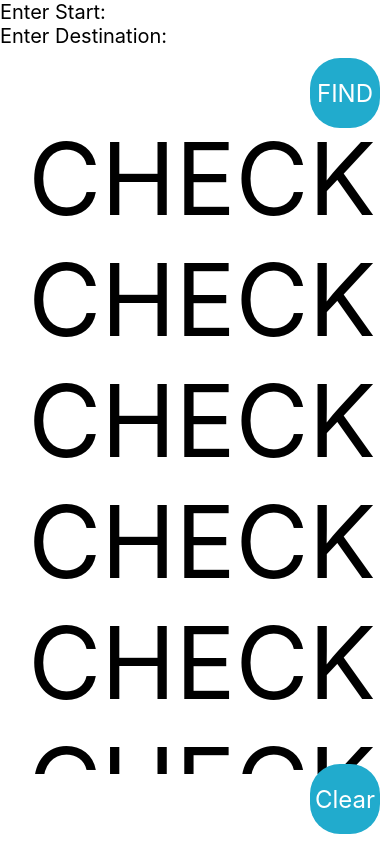
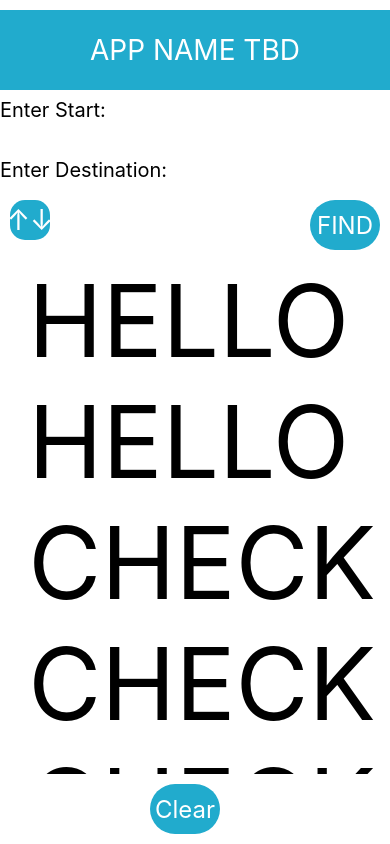
Before and after one commit to malinamusuroi/StepFree, a React Native app in the folder frontend/: screen / in a window 390 px wide. Built offline with nearby package versions, Linux system fonts and the light colour scheme.

Commit message:
Added the switch and have everything running in background but not rendering

```diff
--- a/frontend/app/components/Main.js
+++ b/frontend/app/components/Main.js
@@ -16,12 +16,18 @@ export default class Main extends Component {
     this.state = {
       FROMtext: '',
       TOtext: ''
-    };
+    }
+    //this.onHandleChange = this.onHandleChange.bind(this);
   }
 
 render() {
   return(
+
   <View style={styles.container}>
+
+    <View style={styles.header}>
+      <Text style={styles.headerText}>APP NAME TBD</Text>
+    </View>
 
     <TextInput style={styles.FROMtext}
       placeholder="Enter Start:"
@@ -31,13 +37,17 @@ render() {
       placeholder="Enter Destination:"
       onChangeText = {(TOtext)=>this.setState({TOtext})}/>
 
+    <TouchableOpacity onPress={this.switch.bind(this)} style = {styles.switchButton}>
+      <Text style = {styles.switchButtonText}>↑↓</Text>
+    </TouchableOpacity>
+
     <TouchableOpacity onPress={this.search.bind(this)} style = {styles.findButton}>
       <Text style = {styles.findButtonText}>FIND</Text>
     </TouchableOpacity>
 
-    <ScrollView>
-      <Text style={styles.text}> CHECK </Text>
-      <Text style={styles.text}> CHECK </Text>
+    <ScrollView style={styles.output}>
+      <Text style={styles.text}> HELLO </Text>
+      <Text style={styles.text}> HELLO </Text>
       <Text style={styles.text}> CHECK </Text>
       <Text style={styles.text}> CHECK </Text>
       <Text style={styles.text}> CHECK </Text>
@@ -48,7 +58,7 @@ render() {
       <Text style={styles.text}> CHECK </Text>
     </ScrollView>
 
-    <TouchableOpacity onPress={this.refresh.bind(this)} style = {styles.refreshButton}>
+    <TouchableOpacity onPress={this.refresh.bind(this)} style = {styles.refreshButton} onChange={this.onHandleChange}>
       <Text style = {styles.refreshButtonText}>Clear</Text>
     </TouchableOpacity>
 
@@ -56,11 +66,32 @@ render() {
 )};
 
   search() {
-     alert(this.state.FROMtext + "\n"+ this.state.TOtext);
+    if(this.state.TOtext&&this.state.FROMtext) {
+     //alert(this.state.FROMtext + "\n"+ this.state.TOtext)
+     alert("here")
+    //  fetch('URL', {body : JSON.stringify({
+    //   origin: this.state.FROMtext,
+    //   destination: this.state.TOtext
+    //   })
+    // })
+   } else {
+    alert("Enter start and end destinations");
+   }
+  }
+
+  switch() {
+    if(this.state.TOtext&&this.state.FROMtext){
+      var temp = this.state.FROMtext
+      this.setState({FROMtext: this.state.TOtext}, () => console.log(this.state.FROMtext))
+      this.setState({TOtext: temp},() => console.log(this.state.TOtext))
+    }else {
+      alert("Enter start and end destinations");
+    }
   }
 
   refresh() {
-    alert(this.state.FROMtext + "\n"+ this.state.TOtext);
+    this.setState({FROMtext: ''},() => console.log(this.state.FROMtext))
+    this.setState({TOtext: ''},() => console.log(this.state.TOtext))
   }
 
 }
@@ -70,44 +101,78 @@ const styles = StyleSheet.create({
   container: {
       flex: 1,
   },
+  header: {
+    top: 10,
+    backgroundColor:'#21abcd',
+    alignItems: 'center',
+    justifyContent:'center',
+    height: 80,
+  },
+  headerText: {
+    fontSize: 28,
+    color:'white'
+  },
   FROMtext: {
+    top:10,
     fontSize: 20,
     color: 'black',
-
+    height: 60,
   },
   TOtext: {
     fontSize: 20,
     color: 'black',
+    height: 60,
+  },
+  switchButtonText:{
+    color: '#fff',
+    fontSize: 28,
+  },
+  switchButton: {
+    backgroundColor: '#21abcd',
+    width: 40,
+    height: 40,
+    borderRadius: 15,
+    start: 10,
+    alignItems: 'center',
+    justifyContent: 'center',
+    alignItems: 'center',
+    alignSelf: 'flex-start',
+  },
 
-  },
   findButton: {
     backgroundColor: '#21abcd',
     width: 70,
-    height: 70,
+    height: 50,
     borderRadius: 30,
     alignItems: 'center',
     justifyContent: 'center',
-    alignItems: 'center',
+    //alignItems: 'center',
     alignSelf: 'flex-end',
+    top: -40,
     end: 10,
-    top: 10,
 
   },
   findButtonText: {
     color: '#fff',
     fontSize: 24
   },
+  output:{
+    flex: 1,
+    alignSelf: 'center',
+    top: -30,
+    marginBottom: 10,
+  },
   refreshButton: {
     backgroundColor: '#21abcd',
     width: 70,
-    height: 70,
+    height: 50,
     borderRadius: 30,
-    alignItems: 'center',
     justifyContent: 'center',
     alignItems: 'center',
-    alignSelf: 'flex-end',
+    alignSelf: 'center',
     end: 10,
     bottom: 10,
+    marginTop: -20
   },
   refreshButtonText: {
     color: '#fff',
```
